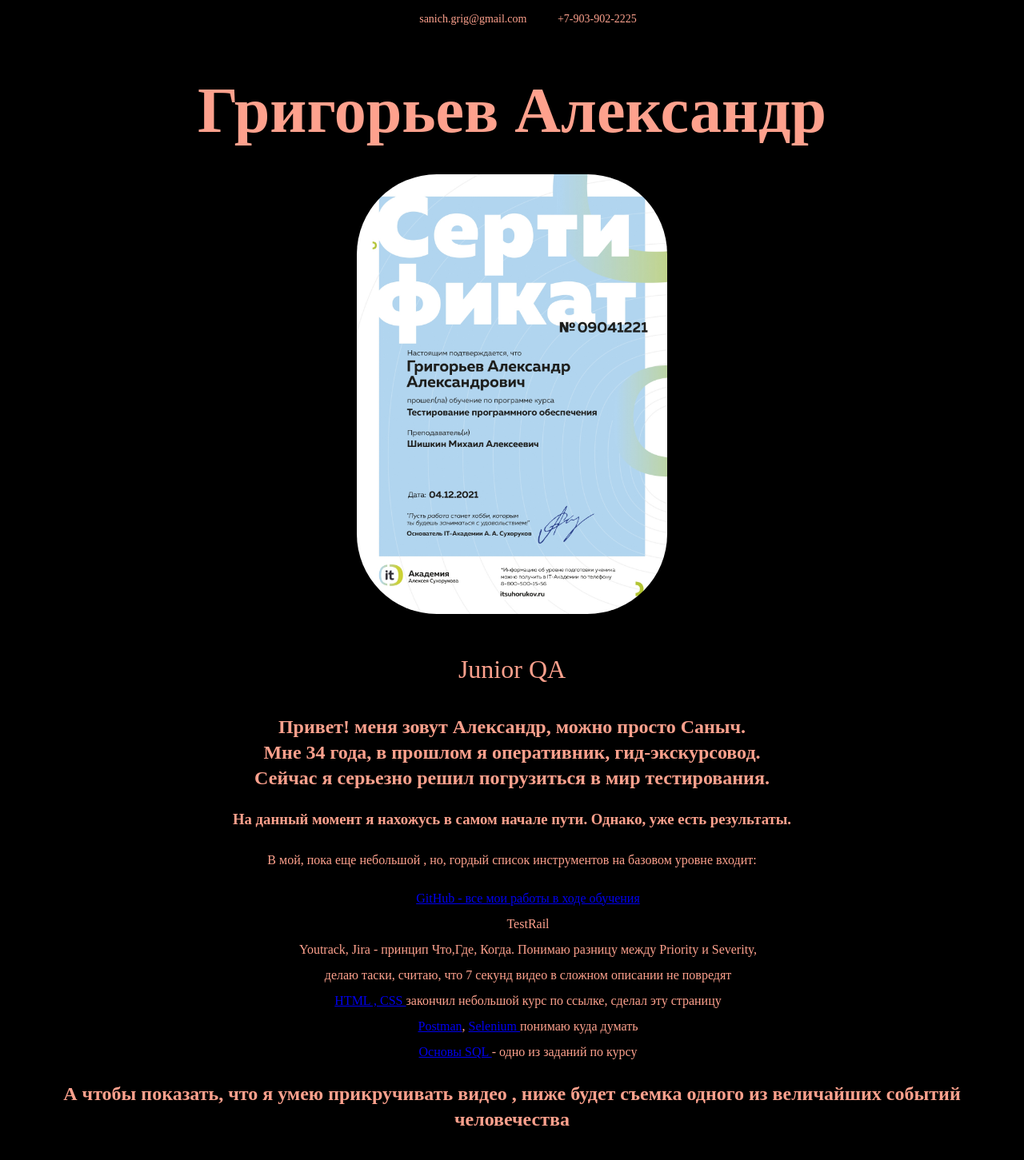
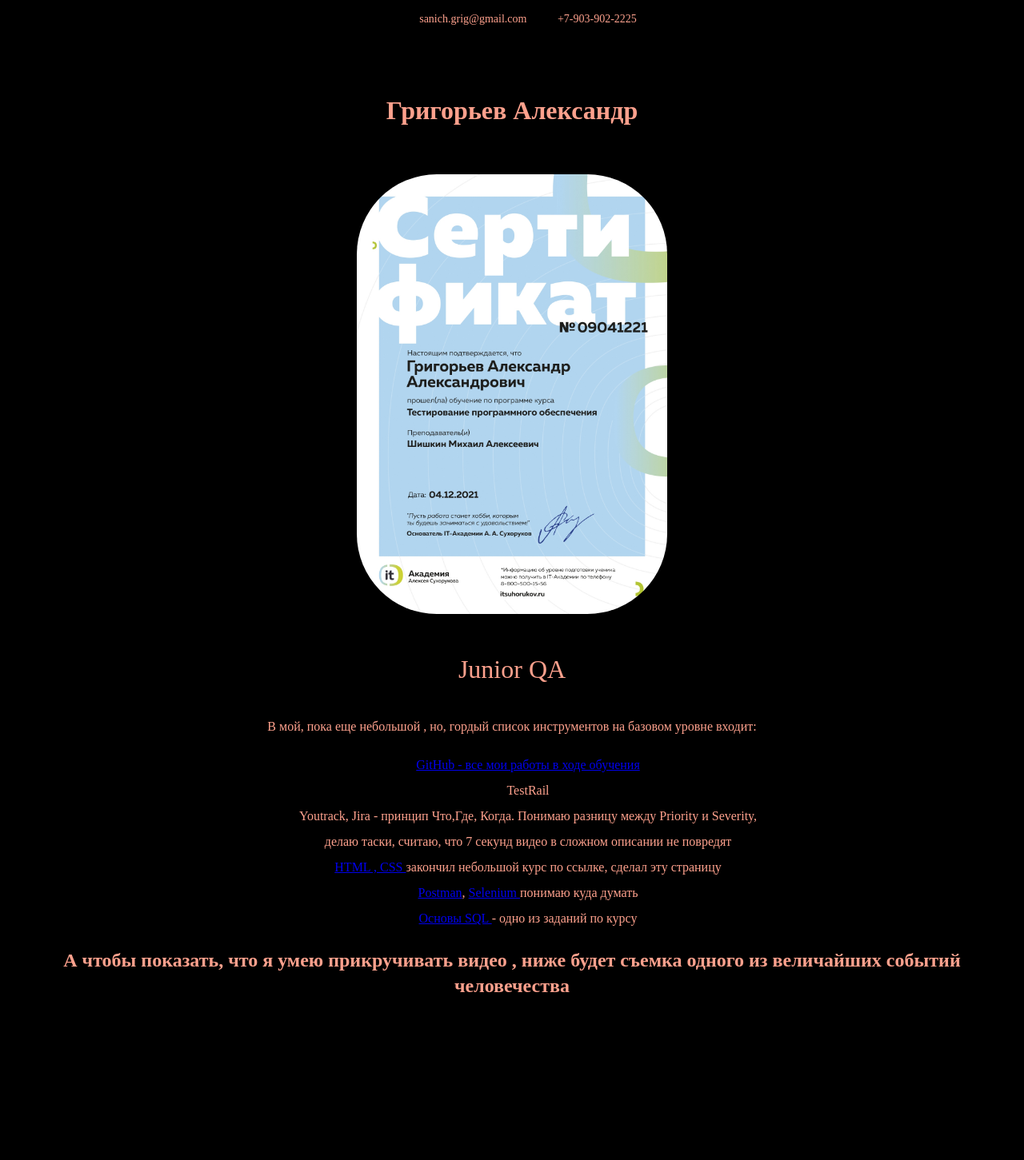
Before and after one commit to SSanich/first_page, a plain HTML site: page index.html in a window 1280 px wide. Shown: the top 1451 px of the page at 80% size. Drawn offline with Linux system fonts and the light colour scheme; grey boxes are pictures that could not be loaded.

Commit message:
change text

```diff
--- a/index.html
+++ b/index.html
@@ -23,9 +23,7 @@
     </section>
 
     <section class="intro">
-      <h2 class="subheading">Привет! меня зовут Александр, можно просто Саныч.<br> Мне 34 года, в прошлом я оперативник, гид-экскурсовод.<br> Сейчас я серьезно  решил погрузиться в мир тестирования.</h2>
-      <h3>На данный момент я нахожусь в самом начале пути. Однако, уже есть результаты.</h3>
-      <p> В мой, пока еще небольшой , но, гордый список инструментов на базовом уровне входит:</p>
+           <p> В мой, пока еще небольшой , но, гордый список инструментов на базовом уровне входит:</p>
       <ul style="list-style-type: none;">
         <li class="skills"> <a href="https://github.com/SSanich/ShishQA-Grigoriev/tree/HomeWork-3"> GitHub - все мои работы в ходе обучения </a> </li>
         <li>  TestRail </li>
--- a/outlines.css
+++ b/outlines.css
@@ -33,7 +33,7 @@ body {
 }
 .heading {
   margin: 0 0 24px;
-  font-size: 80px;
+  font-size: 32px;
   line-height: 96px;
 }
 .hero-image {
--- a/style.css
+++ b/style.css
@@ -58,7 +58,7 @@ body {
 .heading {
   margin: 0 0 16px;
   font-family: "Old Standard TT", "Times", "Times New Roman", serif;
-  font-size: 88px;
+  font-size: 32px;
   line-height: 96px;
   font-weight: 400;
 }
@@ -76,7 +76,7 @@ body {
 .subheading {
   margin: 0 0 56px;
   font-family: "Old Standard TT", "Times", "Times New Roman", serif;
-  font-size: 64px;
+  font-size: 32px;
   line-height: 80px;
   font-weight: 400;
   text-align: center;
@@ -90,7 +90,7 @@ body {
 .intro h3,
 .portfolio h3 {
   margin: 0 0 12px;
-  font-size: 28px;
+  font-size: 32px;
   line-height: 40px;
   font-weight: 200;
 }
```
